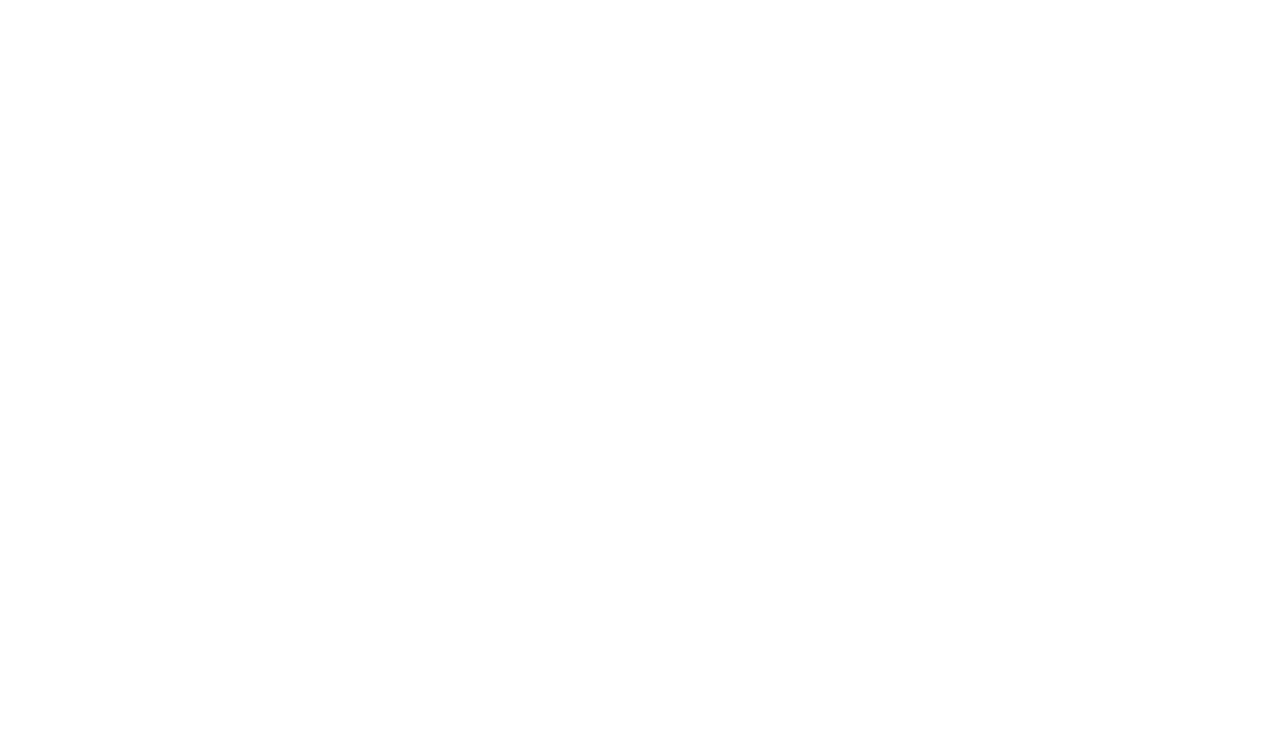
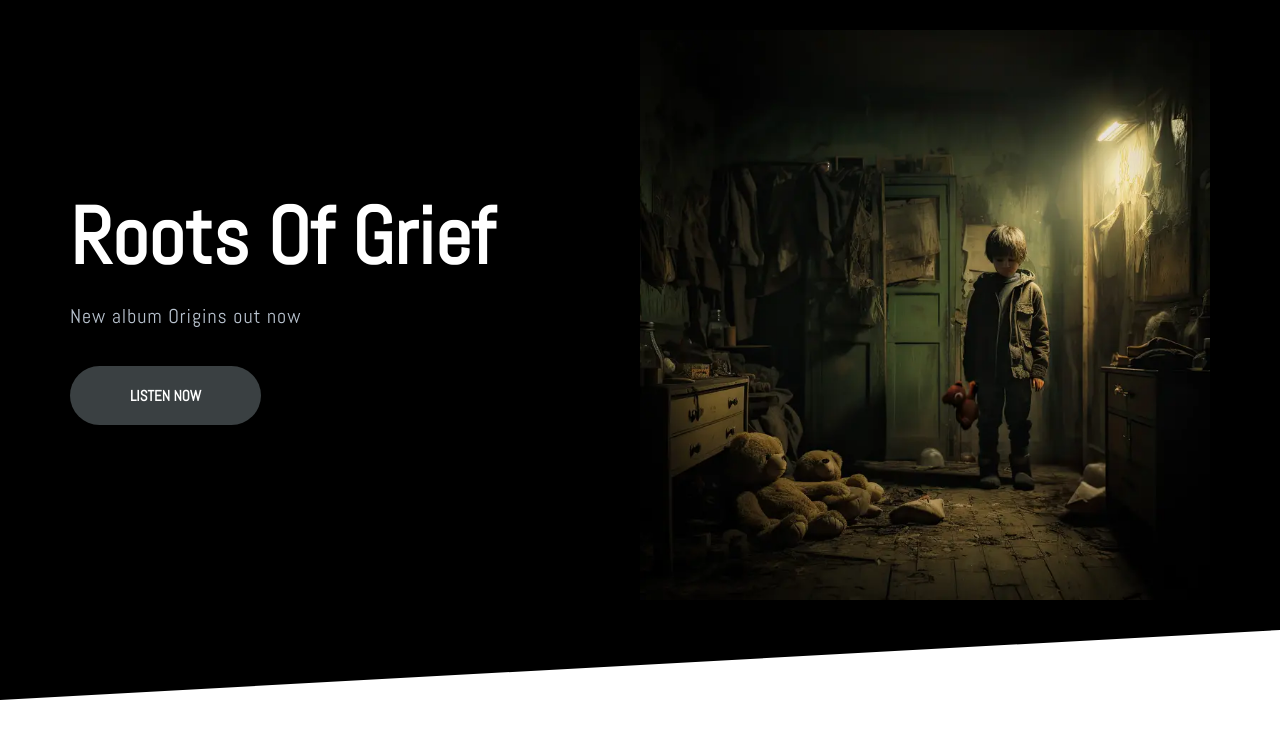
Before and after one commit to elemelon202/Roots-of-Grief, a plain HTML site: page index.html in a window 1280 px wide. Drawn offline with Linux system fonts and the light colour scheme.

Commit message:
Creating the banner

```diff
--- a/css/styles.css
+++ b/css/styles.css
@@ -26,6 +26,7 @@ body {
 h1, h2, h3 {
     color: var(--color-headings);
     margin-bottom: 1rem;
+    line-height: 1.1;
 }
 
 h1 {
@@ -36,6 +37,7 @@ h2 {
 }
 h3 {
     font-size: 3rem;
+
 
 }
 
@@ -583,5 +585,30 @@ a {
         margin: 20px;
         border: 0;
     }
+}
 
+.hero {
+    clip-path: polygon(0% 0%, 100% 0%, 100% 90%, 0% 100%);
 }
+.hero__tagline {
+    font-size: 2rem;
+    color: #b9c3cf;
+    letter-spacing: 1px;
+    margin: 2rem 0 5rem;
+}
+.hero__image {
+    overflow: hidden;
+    position: relative;
+    width: 100%;
+    margin-top: 30px;
+}
+
+@media screen and (min-width: 786px) {
+    .hero {
+        padding-top: 0;
+    }
+    .hero__content {
+        text-align: left;
+        align-self: center;
+    }
+}
--- a/index.html
+++ b/index.html
@@ -14,6 +14,16 @@
     <link rel="stylesheet" href="css/styles.css" />
   </head>
   <body>
+    <section class="block block--dark block--skewed-left hero">
+      <div class="container grid grid--cols-2">
+        <header class="block__header hero__content">
+          <h1 class="block__heading">Roots Of Grief</h1>
+          <p class="hero__tagline">New album Origins out now</p>
+          <a href="" class="btn btn--accent btn--stretched">Listen now</a>
+        </header>
+        <img class="hero__image" src="images/origins_cover.png" alt="" />
+      </div>
+    </section>
     <script src="js/main.js"></script>
   </body>
 </html>
```
Also changed, not shown: images/origins_cover.png (added).
